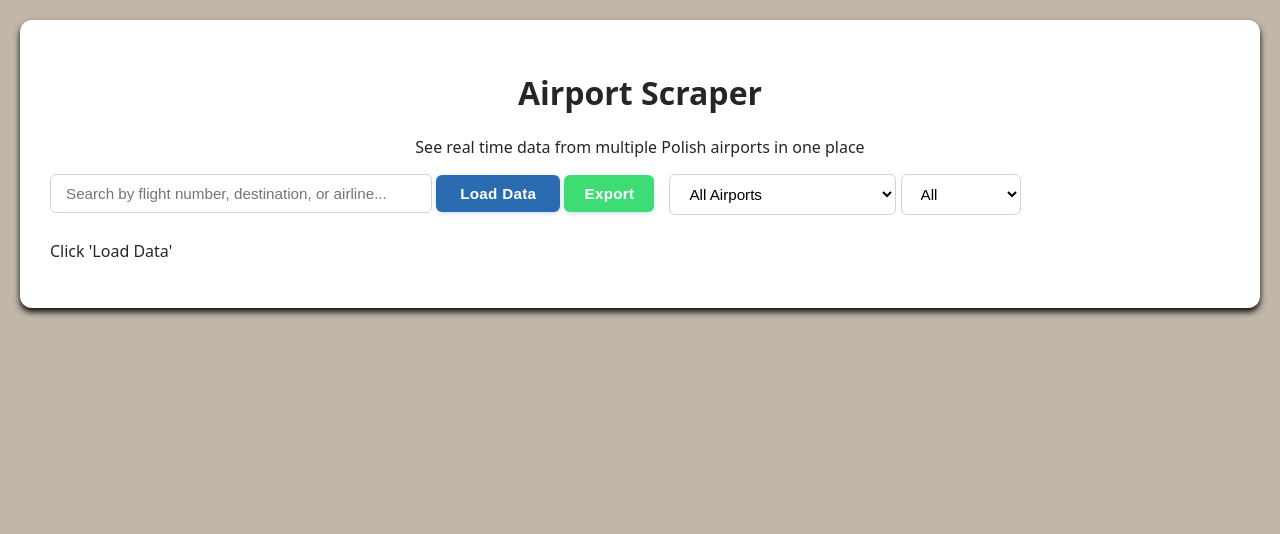
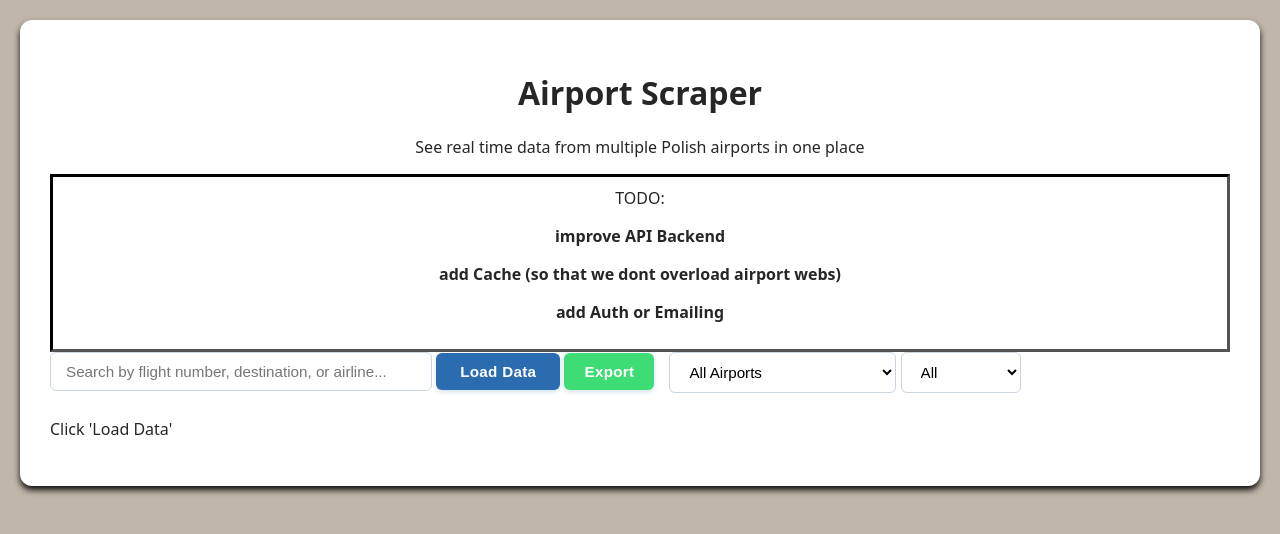
Before and after one commit to maksymba0/airport-scraper, a Flask app: page / in a window 1280 px wide. Shown: the top 534 px of the page. Run offline with Flask 3, Linux system fonts and the light colour scheme; parts of the project's set-up code (start-up, migrations or seed data) failed here and were passed over.

Commit message:
added TODO reminder to dashboard. TODO: caching, api changes.

```diff
--- a/Main.py
+++ b/Main.py
@@ -76,7 +76,8 @@ def ping():
 
 def main():
     print("Starting")
-    app.run(debug=True)
+    app.run(host='0.0.0.0',port=5555,debug=True)
+
 print("Hello world")
 if __name__ == '__main__':
     main()
--- a/flight.py
+++ b/flight.py
@@ -1,10 +1,12 @@
 class FlightFields:
     arrivalTime = "arrivalTime"
+    departureTime = "departureTime"
     destination = "destination"
     number = "flightNum"
     status = "status"
     carrier = "carrier"
     gate = "gate"
+    terminal = "terminal"
 
 class Flight:
     time_ = ""
--- a/luz_scraper.py
+++ b/luz_scraper.py
@@ -192,7 +192,7 @@ class LUZ_Scraper(BaseScraper):
             destination_ = tds[2].find("p").get_text() or ' '
             number = tds[3].get_text() or ' '
             status = tds[5].get_text().split() or ' '
-            carrierText = tds[4].find("img").get("alt");
+            carrierText = tds[4].find("img").get("alt") if tds[4].find("img") else "-";
             carrier = "-"
             if carrierText == "LO":
 
--- a/templates/dashboard.html
+++ b/templates/dashboard.html
@@ -159,6 +159,11 @@ select:focus {
     <div class="topbar">
         <h1> Airport Scraper</h1>
         <p> See real time data from multiple Polish airports in one place </p>
+        <div style="border: 3px inset black; padding: 10px;font-size: medium;"> TODO:
+            <p style="font-weight: bold;"> improve API Backend</p>
+            <p style="font-weight: bold;"> add Cache (so that we dont overload airport webs)</p>
+            <p style="font-weight: bold;"> add Auth or Emailing   </p>
+        </div>
     </div>
 
     <div class="filter-toolbar">
@@ -307,11 +312,11 @@ select:focus {
         const filtered = allFlights.filter(f =>
         {
             const matchSearch =
-                (f.flightNum || '').toLowerCase().includes(search) ||
-                (f.destination || '').toLowerCase().includes(search) ||
-                (f.carrier || '').toLowerCase().includes(search) ||
-                (f.status || '').toLowerCase().includes(search) ||
-                (f.arrivalTime || '').toLowerCase().includes(search);
+                String(f.flightNum || '').toLowerCase().includes(search) ||
+                String(f.destination || '').toLowerCase().includes(search) ||
+                String(f.carrier || '').toLowerCase().includes(search) ||
+                String(f.status || '').toLowerCase().includes(search) ||
+                String(f.arrivalTime || '').toLowerCase().includes(search);
 
             const matchAirport = airport === 'all' || f.code === airport;
             const matchType = type === 'all' || f.type === type;
```
Also changed, not shown: api.py (added).
